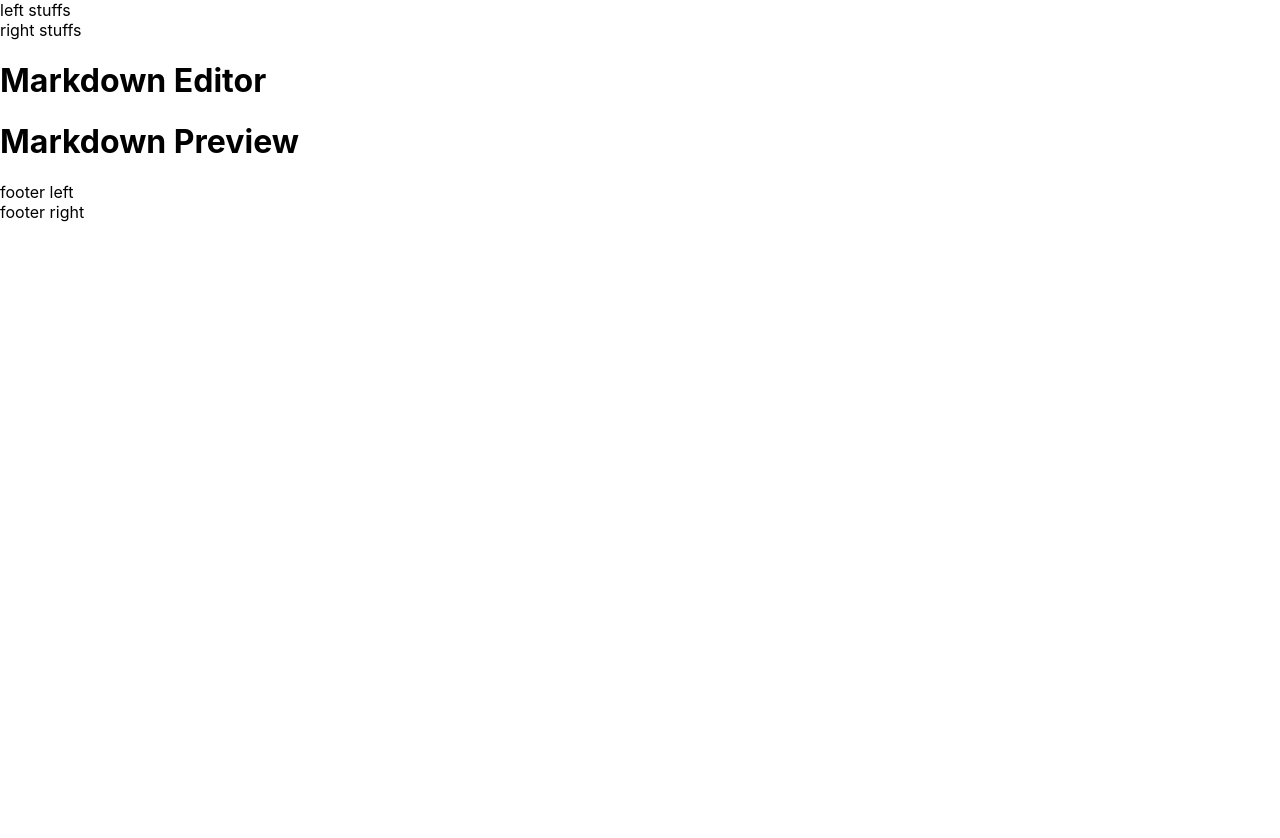
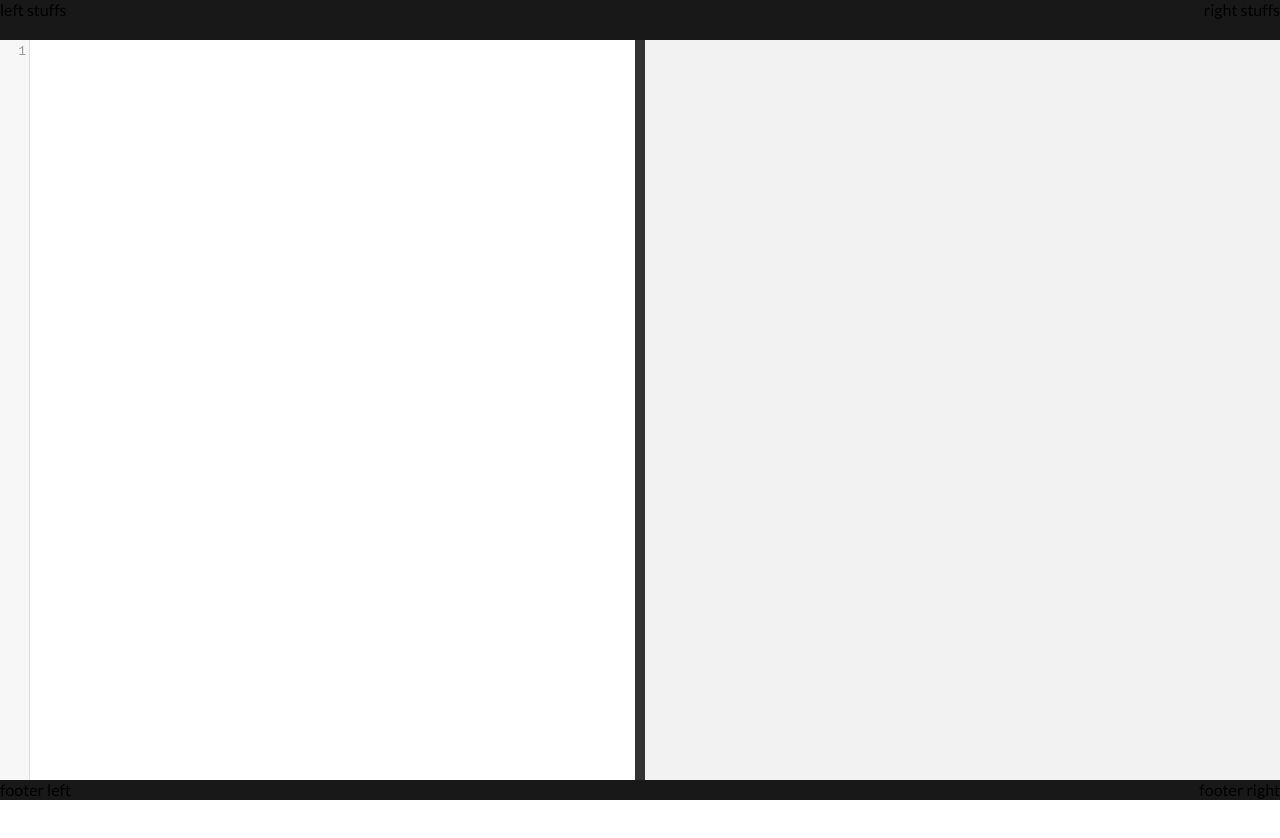
Before and after one commit to geekreflex/markdown-preview, a React (Create React App) app: page / in a window 1280 px wide. Shown: the top 838 px of the page. After the commit the page ends 800 px from the top, so only its background shows below. Built offline with nearby package versions, Linux system fonts and the light colour scheme.

Commit message:
resizeable pane

```diff
--- a/package.json
+++ b/package.json
@@ -3,16 +3,18 @@
   "version": "0.1.0",
   "private": true,
   "dependencies": {
+    "@reduxjs/toolkit": "^1.6.1",
     "@testing-library/jest-dom": "^5.14.1",
     "@testing-library/react": "^11.2.7",
     "@testing-library/user-event": "^12.8.3",
+    "codemirror": "^5.62.2",
     "marked": "^2.1.3",
     "react": "^17.0.2",
+    "react-codemirror2": "^7.2.1",
     "react-dom": "^17.0.2",
     "react-icons": "^4.2.0",
     "react-redux": "^7.2.4",
     "react-scripts": "4.0.3",
-    "redux-toolkit": "^1.1.2",
     "web-vitals": "^1.1.2"
   },
   "scripts": {
--- a/src/components/MarkEditor.js
+++ b/src/components/MarkEditor.js
@@ -1,9 +1,28 @@
 import React from "react";
+import "codemirror/lib/codemirror.css";
+import "codemirror/theme/material.css";
+import "codemirror/mode/markdown/markdown";
 
-const MarkEditor = () => {
+import { Controlled as ControlledEditor } from "react-codemirror2";
+
+const MarkEditor = ({ markdown, setMarkdown }) => {
+  const handleChange = (editor, data, value) => {
+    setMarkdown(value);
+    console.log(data);
+  };
+
   return (
-    <div>
-      <h1>Markdown Editor</h1>
+    <div className="pane editor-pane">
+      <ControlledEditor
+        onBeforeChange={handleChange}
+        value={markdown}
+        className="code-mirror-wrapper"
+        options={{
+          lineWrapping: true,
+          mode: "markdown",
+          lineNumbers: true,
+        }}
+      />
     </div>
   );
 };
--- a/src/components/MarkPreview.js
+++ b/src/components/MarkPreview.js
@@ -1,9 +1,15 @@
 import React from "react";
+import marked from "marked";
 
-const MarkPreview = () => {
+const MarkPreview = ({ markdown }) => {
+  const markedText = marked(markdown);
+
   return (
-    <div>
-      <h1>Markdown Preview</h1>
+    <div className="pane preview-pane">
+      <div
+        className="output"
+        dangerouslySetInnerHTML={{ __html: markedText }}
+      ></div>
     </div>
   );
 };
--- a/src/components/Panel.js
+++ b/src/components/Panel.js
@@ -1,15 +1,30 @@
-import React from "react";
+import React, { useEffect } from "react";
 import MarkEditor from "./MarkEditor";
 import MarkPreview from "./MarkPreview";
+import { splitPane } from "../helper/splitPane";
+import useLocalStorage from "../hooks/useLocalStorage";
 
 const Panel = () => {
+  const [markdown, setMarkdown] = useLocalStorage("markdown", "");
+
+  useEffect(() => {
+    const resizer = document.querySelector(".resizer");
+    const markEditor = document.querySelector(".editor-pane");
+    const markPreview = document.querySelector(".preview-pane");
+
+    splitPane(resizer, "H", markEditor, markPreview);
+
+    window.addEventListener("resize", () => {
+      markEditor.style.width = "100%";
+      markPreview.style.width = "100%";
+    });
+  }, []);
+
   return (
-    <div>
-      <div>
-        <MarkEditor />
-        <div className="resizer"></div>
-        <MarkPreview />
-      </div>
+    <div className="panel">
+      <MarkEditor markdown={markdown} setMarkdown={setMarkdown} />
+      <div className="resizer"></div>
+      <MarkPreview markdown={markdown} />
     </div>
   );
 };
--- /dev/null
+++ b/src/hooks/useLocalStorage.js
@@ -0,0 +1,26 @@
+import { useEffect, useState } from "react";
+
+const PREFIX = "markdown-preview";
+
+const useLocalStorage = (key, initialValue) => {
+  const prefixedKey = PREFIX + key;
+
+  const [value, setValue] = useState(() => {
+    const jsonValue = localStorage.getItem(prefixedKey);
+    if (jsonValue != null) return JSON.parse(jsonValue);
+
+    if (typeof initialValue === "function") {
+      return initialValue();
+    } else {
+      return initialValue;
+    }
+  });
+
+  useEffect(() => {
+    localStorage.setItem(prefixedKey, JSON.stringify(value));
+  }, [prefixedKey, value]);
+
+  return [value, setValue];
+};
+
+export default useLocalStorage;
--- a/src/index.css
+++ b/src/index.css
@@ -1,9 +1,96 @@
+@import url("https://fonts.googleapis.com/css2?family=Lato&display=swap");
+
+* {
+  box-sizing: border-box;
+}
+
 body {
   margin: 0;
-  font-family: -apple-system, BlinkMacSystemFont, "Segoe UI", "Roboto", "Oxygen",
-    "Ubuntu", "Cantarell", "Fira Sans", "Droid Sans", "Helvetica Neue",
-    sans-serif;
+  font-family: "Lato";
   -webkit-font-smoothing: antialiased;
   -moz-osx-font-smoothing: grayscale;
-  height: 3000px;
 }
+
+/* global styles goes here */
+
+/* global styles goes here */
+
+/* header styles goes here */
+.hdMain {
+  width: 100%;
+  background-color: #181818;
+  height: 40px;
+}
+
+.hdWrap {
+  display: flex;
+  justify-content: space-between;
+  align-items: center;
+}
+
+/* header styles ends here */
+
+/* footer styles goes here */
+.ftMain {
+  width: 100%;
+  background-color: #181818;
+  height: 20px;
+}
+.ftWrap {
+  display: flex;
+  justify-content: space-between;
+  align-items: center;
+}
+/* footer styles ends here */
+
+.panel {
+  display: flex;
+  width: 100%;
+  height: calc(100vh - 60px);
+  justify-content: space-between;
+  box-sizing: border-box;
+}
+
+.sidenav {
+  position: fixed;
+  left: 0;
+  top: 0;
+  width: 50px;
+}
+
+.pane {
+  background-color: #999;
+  height: 100%;
+  width: calc(50% - 5px);
+  min-width: 100px;
+  overflow-y: auto;
+}
+
+.editor-pane {
+  background-color: #999;
+}
+
+.preview-pane {
+  background-color: #f2f2f2;
+  padding: 0 20px;
+  line-height: 1.5;
+}
+
+.resizer {
+  width: 10px !important;
+  height: 100%;
+  background-color: #333;
+  cursor: col-resize;
+  -moz-user-select: none;
+  -ms-user-select: none;
+  user-select: none;
+}
+
+.CodeMirror {
+  height: 100% !important;
+}
+
+.code-mirror-wrapper {
+  height: 100%;
+  background-color: red;
+}
```
Also changed, not shown: src/components/SideNav.js (+4 -4 lines), src/redux/markSlice.js (added), src/redux/store.js (added), 1 other file (tests, documents, lock files or other folders).
